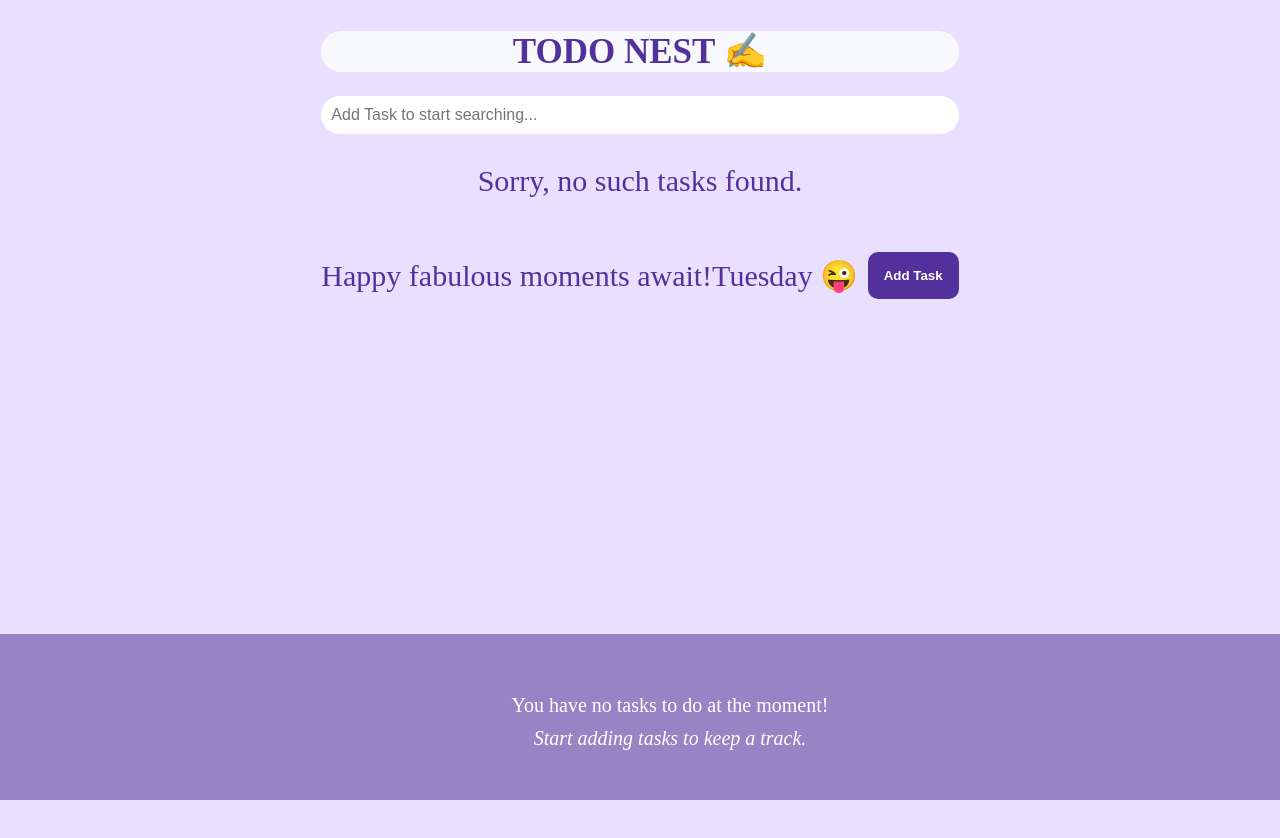
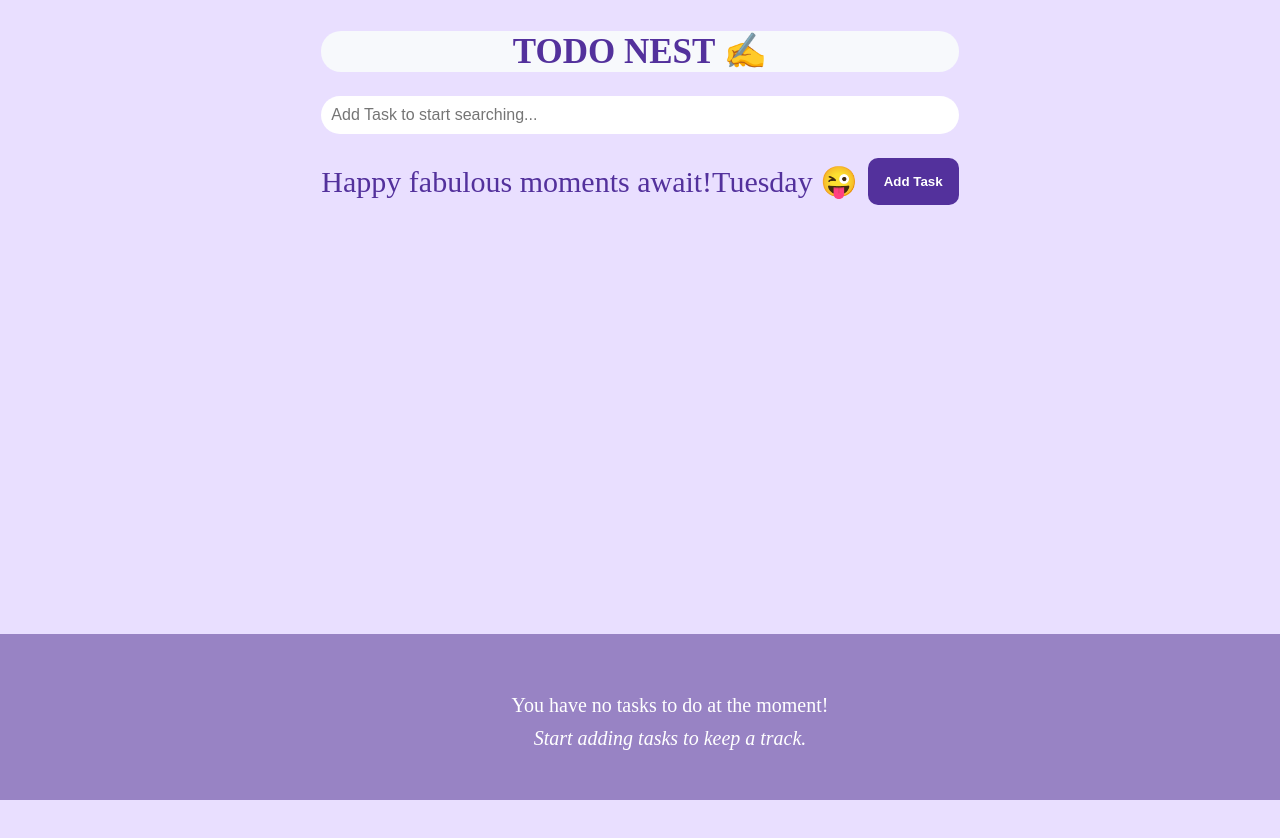
Before and after one commit to AkshayS05/ToDONest, a React (Vite) app: page / in a window 1280 px wide. Shown: the top 838 px of the page. Built offline with nearby package versions, Linux system fonts and the light colour scheme.

Commit message:
fix the search query issue

```diff
--- a/src/components/searchTask/SearchTask.tsx
+++ b/src/components/searchTask/SearchTask.tsx
@@ -39,7 +39,7 @@ const SearchTask = () => {
             : "Add Task to start searching..."
         }
       />
-      {tasks.length === 0 && (
+      {tasks.length === 0 && searchQuery && (
         <p className="noTasksMessage">Sorry, no such tasks found.</p>
       )}
     </div>
```
